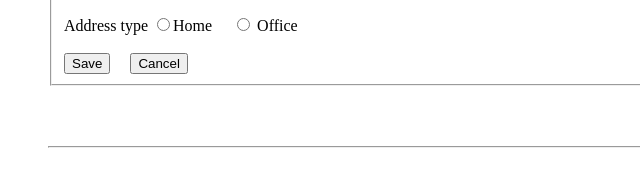
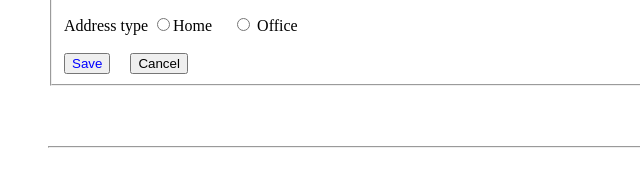
Before and after one commit to karkuvelpandi/Assignments, a plain HTML site: page Assignment 09-08-2022.html in a window 1280 px wide. Shown: the part 348-537 px from the top of the page, 0-640 px from the left. Drawn offline with Linux system fonts and the light colour scheme.

Commit message:
Button color changed in first form

```diff
--- a/Assignment 09-08-2022.html
+++ b/Assignment 09-08-2022.html
@@ -25,7 +25,7 @@
         <input type="text" placeholder="Additional phone [optional]"><br><br>
         <label>Address type</label>
         <input type="radio">Home &nbsp;&nbsp;&nbsp;&nbsp;<input type="radio" value="true" > Office  <br><br>
-        <button> Save</button> &nbsp;&nbsp;&nbsp;&nbsp;<button>Cancel</button>
+        <button style="color: blue"> Save</button> &nbsp;&nbsp;&nbsp;&nbsp;<button>Cancel</button>
         </fieldset>
     </form></li>
 
```
